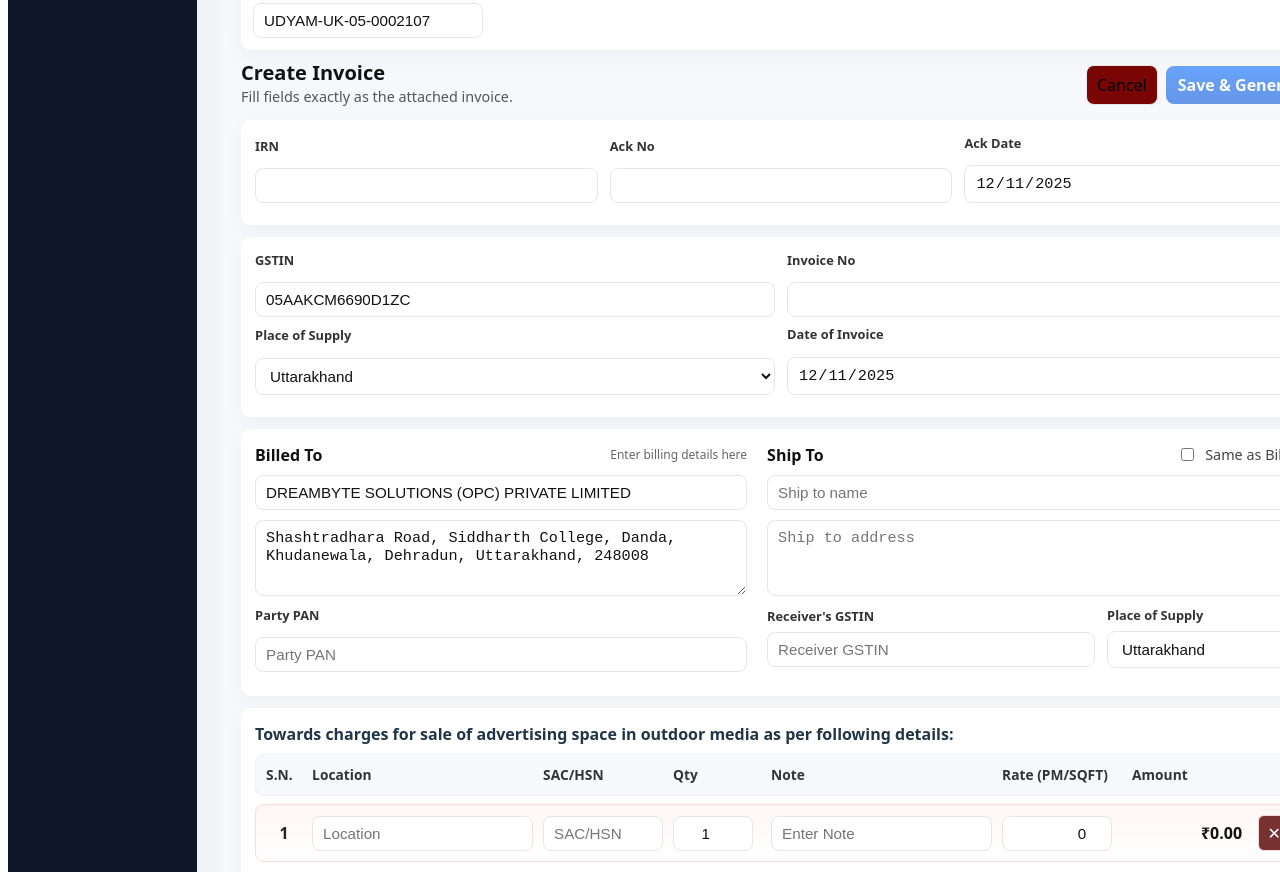
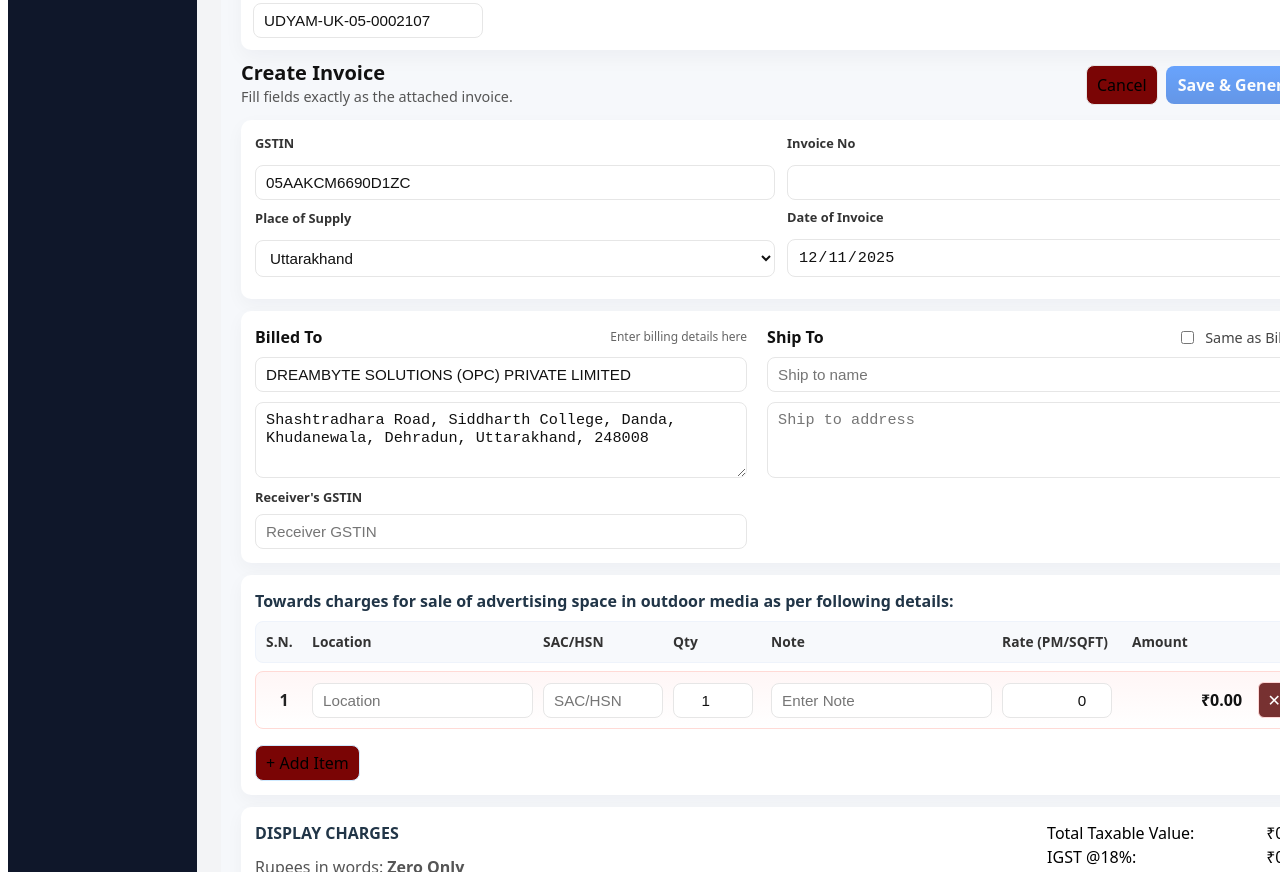
Before and after one commit to ArunNegi989/dreambytebilling-frontend, a React (Vite) app: page /admin/invoices/create in a window 1280 px wide. Shown: the part 420-1292 px from the top of the page. Built offline with nearby package versions, Linux system fonts and the light colour scheme; sample sign-in values are in the browser's storage.

Commit message:
changes in form design

```diff
--- a/src/pages/admin/CreateInvoice.tsx
+++ b/src/pages/admin/CreateInvoice.tsx
@@ -156,11 +156,6 @@
     "67/1, Arya Nagar, Block-II, Rajpur Road, Dehradun, Uttarakhand - 248001"
   );
 
-  const [irn, setIrn] = useState("");
-  const [ackNo, setAckNo] = useState("");
-  const [ackDate, setAckDate] = useState<string>(() =>
-    new Date().toISOString().slice(0, 10)
-  );
 
   const [gstin, setGstin] = useState(supplierGstin);
   const [invoiceNo, setInvoiceNo] = useState("");
@@ -176,7 +171,6 @@
     "Shashtradhara Road, Siddharth College, Danda, Khudanewala, Dehradun, Uttarakhand, 248008"
   );
 
-  const [partyPan, setPartyPan] = useState("");
   const [shipToName, setShipToName] = useState("");
   const [shipToAddress, setShipToAddress] = useState("");
   const [sameAsBilling, setSameAsBilling] = useState(false);
@@ -306,9 +300,6 @@
       officeAddress,
     },
   },
-      irn,
-      ackNo,
-      ackDate,
   gstin,
   invoiceNo,
   dateOfInvoice,
@@ -316,17 +307,17 @@
 
   billedTo: { name: billedToName, address: billedToAddress },
   shipTo: { name: shipToName, address: shipToAddress },
+  receiverGstin,
 
-      partyPan,
-      receiverGstin,
   items: preparedItems,
   totals: { subtotal, igst, cgst, sgst, grandTotal },
   amountInWords: numberToWords(Math.floor(grandTotal)) + " Rupees Only",
+
   bank: { bankName, accountNo, ifsc, branch, pincode },
-      footerAddress: officeAddress,
-      meta: { createdFrom: "frontend" },
-      taxRate: 18,
+
+
 };
+
 
     try {
       setSaving(true);
@@ -352,6 +343,8 @@
       setSaving(false);
     }
   };
+
+
 
   return (
     <div className={styles.page}>
@@ -467,31 +460,6 @@
         </header>
 
         <form className={styles.form} onSubmit={(e) => e.preventDefault()}>
-          {/* IRN / ACK */}
-          <section className={styles.card}>
-            <div className={styles.metaRow}>
-              <label>
-                <div className={styles.label}>IRN</div>
-                <input value={irn} onChange={(e) => setIrn(e.target.value)} />
-              </label>
-              <label>
-                <div className={styles.label}>Ack No</div>
-                <input
-                  value={ackNo}
-                  onChange={(e) => setAckNo(e.target.value)}
-                />
-              </label>
-              <label>
-                <div className={styles.label}>Ack Date</div>
-                <input
-                  type="date"
-                  value={ackDate}
-                  onChange={(e) => setAckDate(e.target.value)}
-                />
-              </label>
-            </div>
-          </section>
-
           {/* Invoice meta */}
           <section className={styles.card}>
             <div className={styles.metaRow}>
@@ -567,13 +535,13 @@
                     placeholder="Billed to address"
                   />
                 </label>
-                <label className={styles.formField}>
-                  <div className={styles.label}>Party PAN</div>
+                <label style={{ flex: 1 }}>
+                    <div className={styles.label}>Receiver's GSTIN</div>
                     <input
                       className={styles.textInput}
-                    value={partyPan}
-                    onChange={(e) => setPartyPan(e.target.value)}
-                    placeholder="Party PAN"
+                      value={receiverGstin}
+                      onChange={(e) => setReceiverGstin(e.target.value)}
+                      placeholder="Receiver GSTIN"
                     />
                   </label>
               </div>
@@ -619,34 +587,7 @@
                   />
                 </label>
 
-                <div className={styles.rowGrid} style={{ marginTop: 6 }}>
-                  <label style={{ flex: 1 }}>
-                    <div className={styles.label}>Receiver's GSTIN</div>
-                    <input
-                      className={styles.textInput}
-                      value={receiverGstin}
-                      onChange={(e) => setReceiverGstin(e.target.value)}
-                      placeholder="Receiver GSTIN"
-                    />
-                  </label>
-                  <label style={{ width: 200 }}>
-                    <div className={styles.label}>Place of Supply</div>
-                    <select
-                      value={placeOfSupply}
-                      onChange={(e) => setPlaceOfSupply(e.target.value)}
-                      className={styles.textInput}
-                    >
-                      <option value="">
-                        -- Select State / Union Territory --
-                      </option>
-                      {STATES.map((s) => (
-                        <option key={s.name} value={s.name}>
-                          {s.name}
-                        </option>
-                      ))}
-                    </select>
-                  </label>
-                </div>
+
               </div>
             </div>
           </section>
@@ -872,10 +813,13 @@
                       placeholder="Enter Pincode"
                     />
                   </label>
+
                 </div>
               </div>
             </div>
           </section>
+          {/* Signature Section */}
+
 
           {topError && <div className={styles.formError}>{topError}</div>}
         </form>
--- a/src/pages/admin/InvoiceView.tsx
+++ b/src/pages/admin/InvoiceView.tsx
@@ -303,35 +303,12 @@
         </header>
 
         <form className={styles.form}>
-          {/* IRN / ACK */}
-          <section className={styles.card}>
-            <div className={styles.metaRow}>
-              <label>
-                <div className={styles.label}>IRN</div>
-                <input value={invoice.irn ?? ""} readOnly />
-              </label>
-              <label>
-                <div className={styles.label}>Ack No</div>
-                <input value={invoice.ackNo ?? ""} readOnly />
-              </label>
-              <label>
-                <div className={styles.label}>Ack Date</div>
-                <input
-                  type="date"
-                  value={invoice.ackDate?.slice(0, 10) ?? ""}
-                  readOnly
-                />
-              </label>
-            </div>
-          </section>
+
 
           {/* Invoice meta */}
           <section className={styles.card}>
             <div className={styles.metaRow}>
-              <label>
-                <div className={styles.label}>GSTIN</div>
-                <input value={invoice.gstin ?? ""} readOnly />
-              </label>
+
               <label>
                 <div className={styles.label}>Invoice No</div>
                 <input value={invoice.invoiceNo ?? ""} readOnly />
@@ -381,15 +358,16 @@
                     readOnly
                   />
                 </label>
+                <label style={{ flex: 1 }}>
+                    <div className={styles.label}>Receiver's GSTIN</div>
+                    <input
+                      className={styles.textInput}
+                      value={invoice.receiverGstin ?? ""}
+                      readOnly
+                    />
+                  </label>
 
-                <label className={styles.formField}>
-                  <div className={styles.label}>Party PAN</div>
-                  <input
-                    className={styles.textInput}
-                    value={invoice.partyPan ?? ""}
-                    readOnly
-                  />
-                </label>
+
               </div>
 
               <div className={styles.columnRight}>
@@ -416,24 +394,7 @@
                   />
                 </label>
 
-                <div className={styles.rowGrid}>
-                  <label style={{ flex: 1 }}>
-                    <div className={styles.label}>Receiver's GSTIN</div>
-                    <input
-                      className={styles.textInput}
-                      value={invoice.receiverGstin ?? ""}
-                      readOnly
-                    />
-                  </label>
-                  <label style={{ width: 200 }}>
-                    <div className={styles.label}>Place of Supply</div>
-                    <input
-                      className={styles.textInput}
-                      value={invoice.placeOfSupply ?? ""}
-                      readOnly
-                    />
-                  </label>
-                </div>
+
               </div>
             </div>
           </section>
```
Lines whose indentation alone changed are shown as unchanged.
